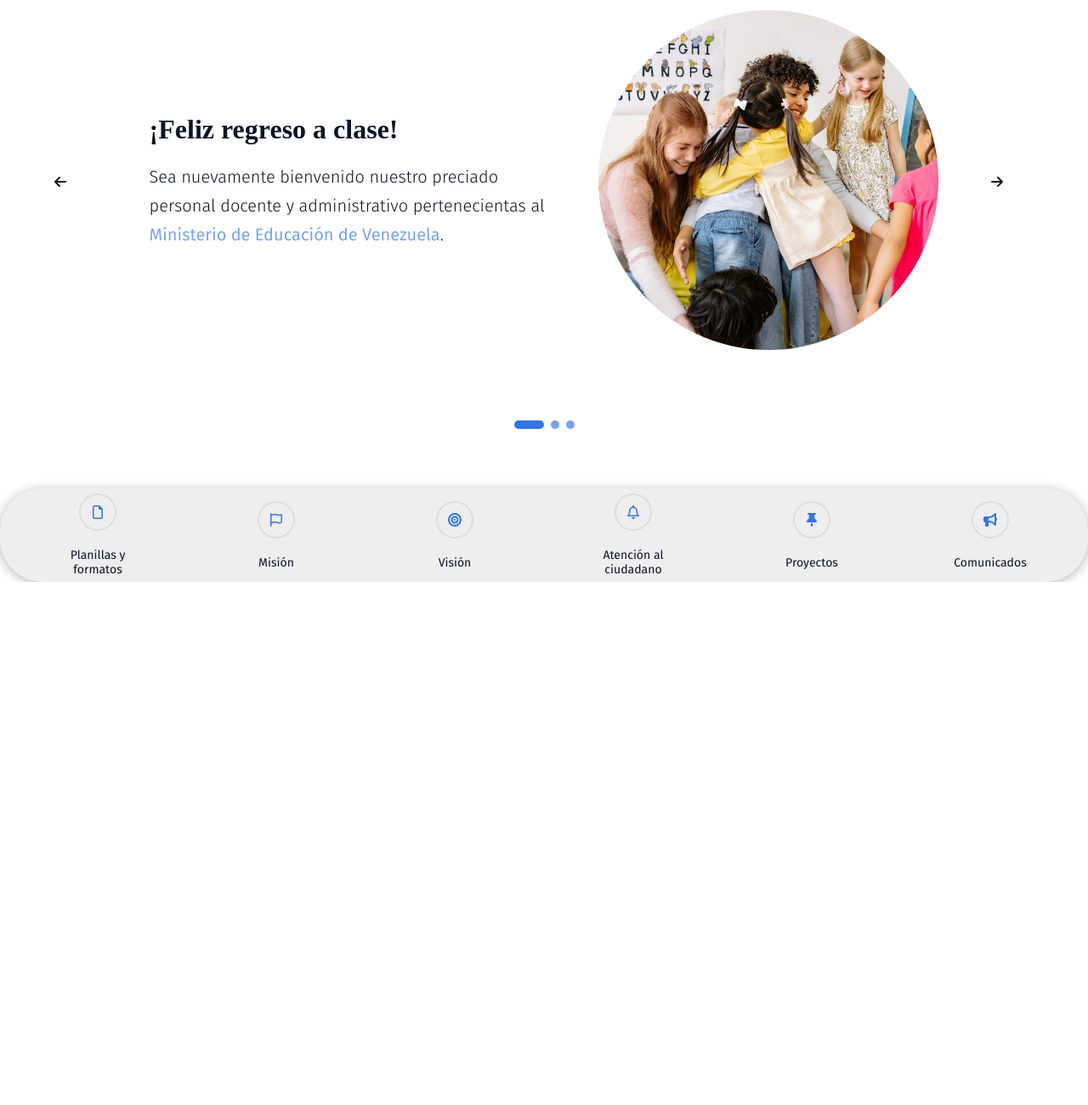
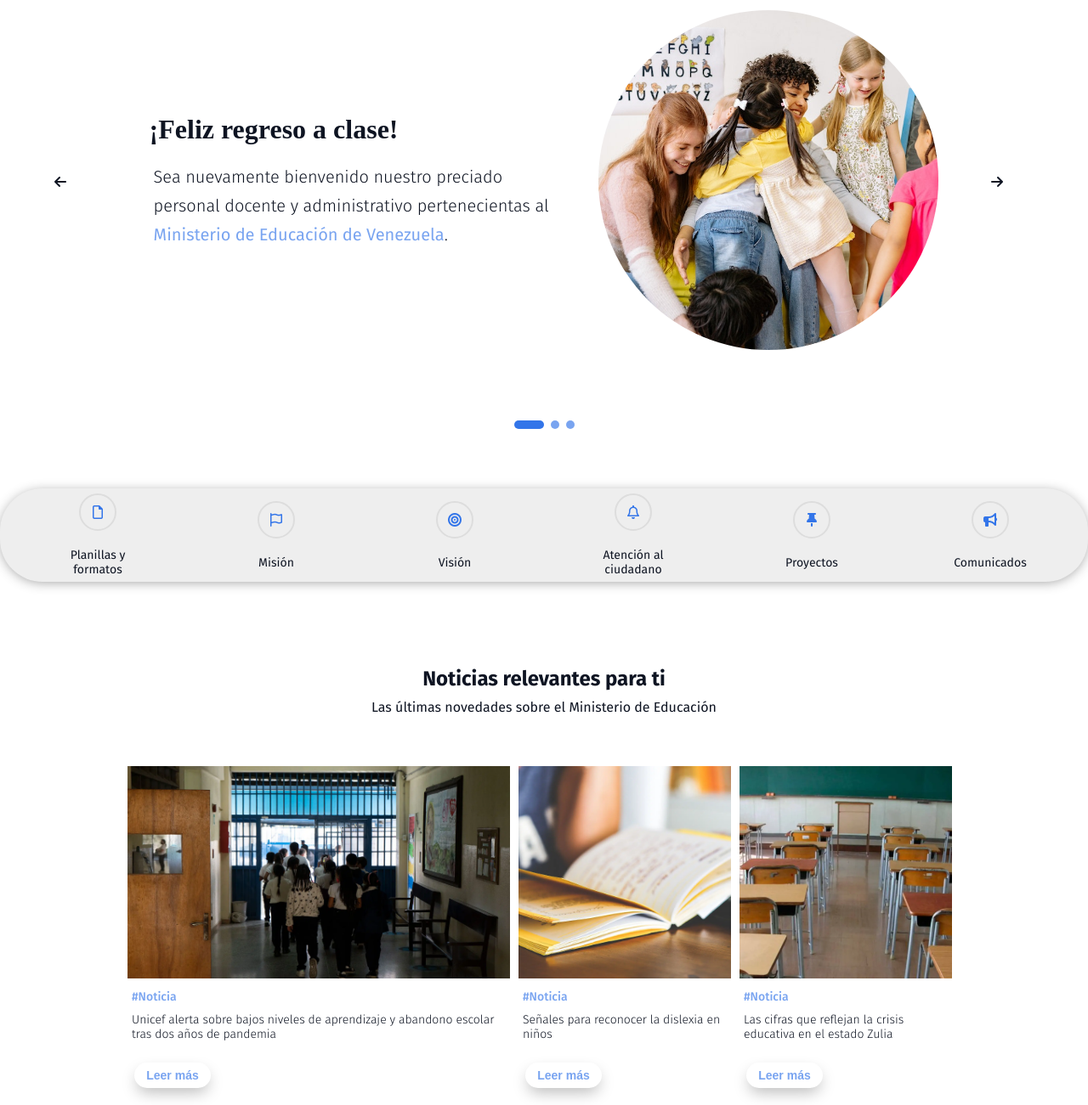
Before and after one commit to RchrdMrtnz/TeacherData, a Flask app: page / in a window 1280 px wide. Shown: the part 198-1499 px from the top of the page at 85% size. Before the commit the page ends 883 px from the top, so only its background shows below. Run offline with Flask 2, Linux system fonts and the light colour scheme; some libraries are stand-ins or nearby versions.

Commit message:
Estructuración y estilización de la sección de noticias

```diff
--- a/src/static/css/layout.css
+++ b/src/static/css/layout.css
@@ -77,7 +77,7 @@ a{
 
 /* btn */
 
-.header__btn {
+.header__btn{
   width: 100px;
   height: 40px;
   background: #FFF;
@@ -262,3 +262,101 @@ background-color: var(--first-color);
   font-weight: 400;
 }
 /**END INFORMACIÓN**/
+
+/**NOTICIAS**/
+.noticias__text {
+  text-align: center;
+  color: var(--text-color);
+  margin-top: 100px;
+}
+
+.noticias__text > h2 {
+  font-size: var(--large);
+}
+
+.noticias__text > h3 {
+  font-size: var(--default);
+  font-weight: 400;
+  margin-top: 10px;
+}
+
+.noticias__container {
+  display: flex;
+  justify-content: center;
+  align-items: center;
+  margin-top: 60px;
+}
+
+.noticia__item {
+  width: 250px;
+  height: 250px;
+  margin-right: 10px;
+}
+
+.noticia__item > img {
+  width: 250px;
+  height: 250px;
+  object-fit: cover;
+}
+
+/*show item*/
+.noticia__item-show {
+  width: 450px;
+  height: 250px;
+}
+
+.noticia__item-show > img {
+  width: 450px;
+  height: 250px;
+  object-fit: cover;
+}
+/*end show item*/
+
+.noticia__box {
+  padding-top: 10px;
+}
+
+.noticia__box:hover {
+  -webkit-box-shadow: 0px 8px 18px -3px rgba(0,0,0,0.27);
+box-shadow: 0px 8px 18px -3px rgba(0,0,0,0.27);
+}
+
+.noticia__box > span, p{
+  font-size: var(--small);
+  padding-left: 5px;
+}
+
+.noticia__box > span {
+  margin-top: 10px;
+  color: var(--second-color);
+  font-weight: 500;
+}
+
+.noticia__box > p {
+  margin-top: 10px;
+  color: var(--text-color);
+  font-weight: 300;
+}
+
+.noticia__box > button {
+  margin: 25px 0 20px 8px;
+  width: 90px;
+  height: 30px;
+  background: #FFF;
+  border-radius: 50px;
+  border: none;
+  color: var(--second-color);
+  font-weight: 600;
+  font-size: var(--small);
+  cursor: pointer;
+  transition: .3s;
+  -webkit-box-shadow: 0px 8px 18px -3px rgba(0,0,0,0.27);
+  box-shadow: 0px 8px 18px -3px rgba(0,0,0,0.27);
+}
+
+.noticia__box > button:hover {
+  background-color: var(--first-color);
+  color: #FFF;
+}
+
+/**END NOTICIAS**/
--- a/src/templates/home.html
+++ b/src/templates/home.html
@@ -25,7 +25,6 @@
 </header>
 
 <!--*SLIDER - INICIO*-->
-
 <section class="slider">
     <div class="slider__container container">
     <!--Arrow left-->
@@ -35,7 +34,7 @@
         <section class="slider__body  slider__body-show" data-id="1">
             <div class="slider__texts">
                 <h2 class="slider__subtitle slider__subtitle-color">¡Feliz regreso a clase!</h2>
-                <span class="slider__review">
+                <p class="slider__review">
                     Sea nuevamente bienvenido nuestro preciado personal docente y administrativo pertenecientas al <span class="review__comment">Ministerio de Educación de Venezuela</span>.
                 </p>
             </div>
@@ -86,7 +85,6 @@
 </section>
 
 <!--*INFORMACIÓN*-->
-
 <section class="informacion">
     <div class="info__container">
         <!--info item 1-->
@@ -152,4 +150,43 @@
     </div>
 </section>
 
+<!--*NOTICIAS*-->
+<section class="noticias">
+    <div class="noticias__text">
+        <h2>Noticias relevantes para ti</h2>
+        <h3>Las últimas novedades sobre el Ministerio de Educación</h3>
+    </div>
+    <div class="noticias__container">
+        <!--Noticia item 1-->
+        <section class="noticia__item noticia__item-show">
+                    <img src="{{ url_for('static',filename='img/noticias/noticias_1.jpg') }}" alt="">
+
+                <div class="noticia__box">
+                    <span class="noticias__box-numeral">#Noticia</span>
+                    <p class="noticias__box-info">Unicef alerta sobre bajos niveles de aprendizaje y abandono escolar tras dos años de pandemia</p>
+                    <button class="noticias__box-btn">Leer más</button>
+                </div>
+        </section>
+        <!--Noticia item 2-->
+        <section class="noticia__item">
+                <img src="{{ url_for('static',filename='img/noticias/noticias_2.jpg') }}" alt="">
+
+            <div class="noticia__box">
+                <span class="noticias__box-numeral">#Noticia</span>
+                <p class="noticias__box-info">Señales para reconocer la dislexia en niños</p>
+                <button class="noticias__box-btn">Leer más</button>
+            </div>
+    </section>
+    <!--Noticia item 3-->
+    <section class="noticia__item">
+            <img src="{{ url_for('static',filename='img/noticias/noticias_3.jpg') }}" alt="">
+
+        <div class="noticia__box">
+            <span class="noticias__box-numeral">#Noticia</span>
+            <p class="noticias__box-info">Las cifras que reflejan la crisis educativa en el estado Zulia</p>
+            <button class="noticias__box-btn">Leer más</button>
+        </div>
+</section>
+    </div>
+</section>
 {% endblock %}
```
Also changed, not shown: src/static/img/noticias/noticias_1.jpg (added), src/static/img/noticias/noticias_2.jpg (added), src/static/img/noticias/noticias_3.jpg (added), src/static/img/soporte/agente-de-servicio-al-cliente.png (added), src/static/img/soporte/apreton-de-manos-del-corazon.png (added), src/static/img/soporte/telefono.png (added).
